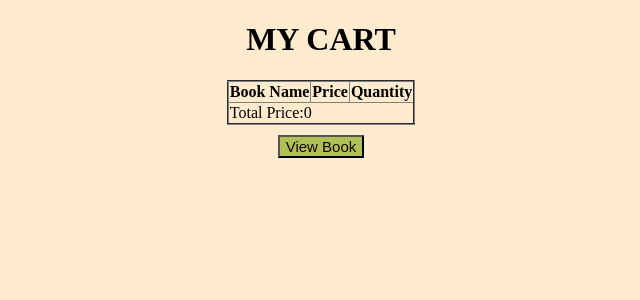
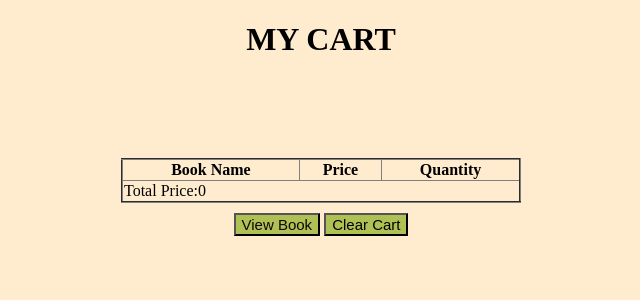
Before and after one commit to VYSHNAV-PR/Django-Baseproject, a Django app: page /viewcart/ in a window 1280 px wide. Shown: the top 300 px of the page, without its empty margins (319-959 px from the left). Run offline with Django 5.2, Linux system fonts and the light colour scheme; a user stored in the database is signed in; data comes from the database, SQL or seed files in the repository; both versions use the stored data as it was after the commit.

Commit message:
delete and clear cart

```diff
--- a/mysite/myapp/templates/viewcart.html
+++ b/mysite/myapp/templates/viewcart.html
@@ -6,10 +6,18 @@
     <meta name="viewport" content="width=device-width, initial-scale=1.0">
     <title>Document</title>
     <style>
-         body {
+        body {
             background-color: blanchedalmond;
         }
-         button {
+
+       table{
+        border-collapse: collapse;
+        width: 400px;
+        height: auto;
+        margin-top: 100px;
+       }
+
+        button {
             background-color: rgb(175, 193, 85);
             font-size: 15px;
             margin-top: 10px;
@@ -25,7 +33,7 @@
 <body>
     <center>
         <h1>MY CART</h1>
-        <table border="2" style="border-collapse: collapse;">
+        <table border="2">
             <tr>
                 <th>Book Name</th>
                 <th>Price</th>
@@ -36,12 +44,25 @@
                 <td>{{i.book.title}}</td>
                 <td>{{i.book.price}}</td>
                 <td>{{i.quantity}}</td>
-
+                <td>
+                    <form action="{% url 'deletecart' i.id %}" method="POST" style="display: inline;">
+                        {% csrf_token %}
+                        <button type="submit"
+                            style="background:none;border:none;color:red; font-size:15px; cursor:pointer;">
+                            🗑 </button>
+                    </form>
+                </td>
             </tr>
             {% endfor%}
-           <td colspan="3">Total Price:{{total_price}}</td>
+                <td colspan="3">Total Price:{{total_price}}</td>
         </table>
-         <button><a href="{% url 'viewbook'%}">View Book</a></button>
+        <button><a href="{% url 'viewbook'%}">View Book</a></button>
+        <form action="{% url 'clearcart'%}" method="POST" style="display: inline;"
+            onsubmit="return confirm('Are you sure you want to Clear this Cart?');">
+            {% csrf_token %}
+            <button type="submit">
+                Clear Cart </button>
+        </form>
     </center>
 </body>
 
--- a/mysite/myapp/urls.py
+++ b/mysite/myapp/urls.py
@@ -12,6 +12,8 @@ urlpatterns = [
     path('login/',views.login_form,name='login'),
     path('logout/',views.logout_form,name='logout'),
     path('viewcart/',views.view_cart,name='viewcart'),
-    path('add_to_cart/<int:book_id>',views.add_to_cart,name='addtocart')
+    path('add_to_cart/<int:book_id>',views.add_to_cart,name='addtocart'),
+    path('delete-cart/<int:id>',views.delete_cart_item,name='deletecart'),
+    path('clear-cart/',views.clear_cart,name='clearcart'),
 
 ]
--- a/mysite/myapp/views.py
+++ b/mysite/myapp/views.py
@@ -75,3 +75,17 @@ def add_to_cart(request,book_id):
       cart_item.quantity+=1
       cart_item.save()
    return redirect('viewcart')
+
+def delete_cart_item(request,id):
+   cart_item=Cart.objects.get(id=id,user=request.user)
+   if request.method =="POST":
+      if cart_item.quantity>1:
+         cart_item.quantity-=1
+         cart_item.save()
+      else:
+         cart_item.delete()
+   return redirect('viewcart')
+
+def clear_cart(request):
+   cart=Cart.objects.filter(user=request.user).delete()
+   return redirect('viewcart')
```
Also changed, not shown: mysite/db.sqlite3.
